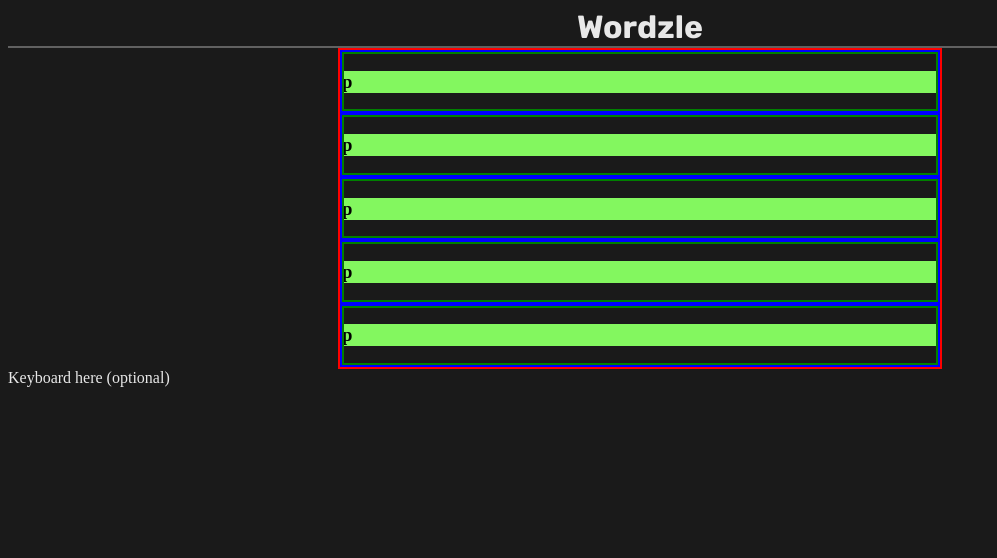
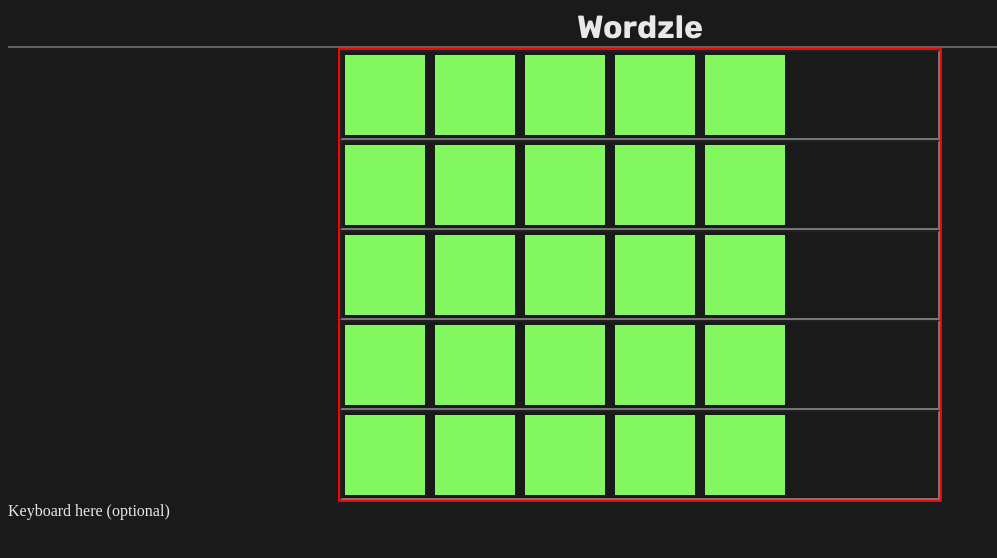
Before and after one commit to disarrik/wordle_frontend, a React app: page / in a window 1280 px wide. Shown: the top 558 px of the page, without its empty margins (0-997 px from the left). Built offline with nearby package versions, Linux system fonts and the light colour scheme.

Commit message:
Typing updates the block values on ui

```diff
--- a/src/components/board/row/box/styles.scss
+++ b/src/components/board/row/box/styles.scss
@@ -3,8 +3,15 @@
 $EXISTS: rgb(247, 194, 95);
 
 .box {
-  background-color: white;
-  color: black;
+  color: white;
+  display: inline-block;
+  margin: 5px;
+  font-size: 4rem;
+  font-weight: 700;
+  font-family: "Rubik", sans-serif;
+  width: 80px;
+  height: 80px;
+  text-align: center;
 
   &--correct {
     @extend .box;
--- a/src/components/board/row/index.tsx
+++ b/src/components/board/row/index.tsx
@@ -4,13 +4,15 @@
 import Box from "./box";
 
 const Row = () => {
-  const [guess, setGuess] = useState<string>();
+  const [guess, setGuess] = useState(["", "", "", "", ""]);
 
   const updateGuess = (newGuess: string) => {
     if (newGuess.length > 5) {
       return;
     }
-    setGuess(newGuess);
+
+    const guessArr = newGuess.split("");
+    setGuess(guessArr);
   };
 
   return (
@@ -21,7 +23,9 @@
         spellCheck="false"
         onChange={(e) => updateGuess(e.target.value)}
       />
-      <Box letter="p" status="CORRECT" />
+      {guess.map((letter) => (
+        <Box letter={letter} status="CORRECT" />
+      ))}
     </div>
   );
 };
--- a/src/components/board/row/styles.scss
+++ b/src/components/board/row/styles.scss
@@ -1,5 +1,5 @@
 .row {
-  border: 2px solid blue;
+  height: 90px;
   position: relative;
 }
 
@@ -8,8 +8,8 @@
   width: 100%;
   height: 100%;
   box-sizing: border-box;
-  border: 2px solid green;
   outline: none;
+  color: transparent;
   caret-color: transparent;
   background-color: transparent;
 }
```
